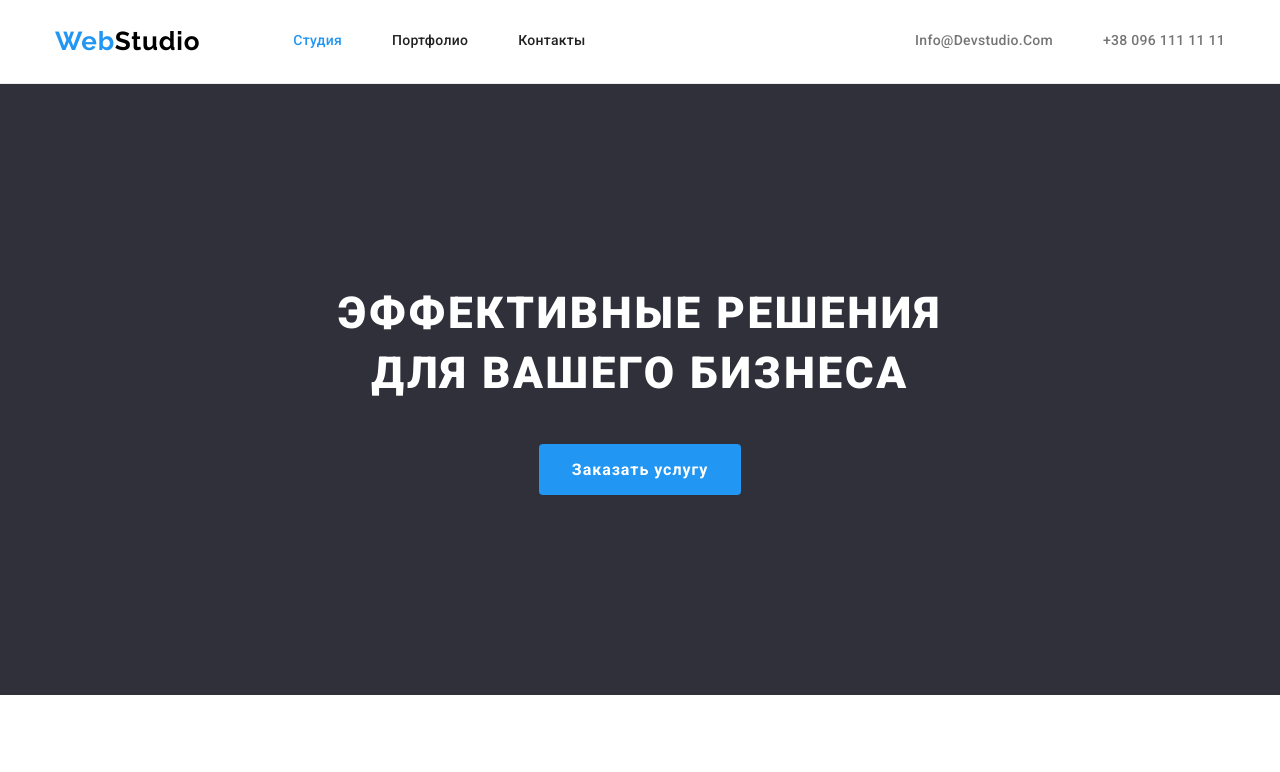
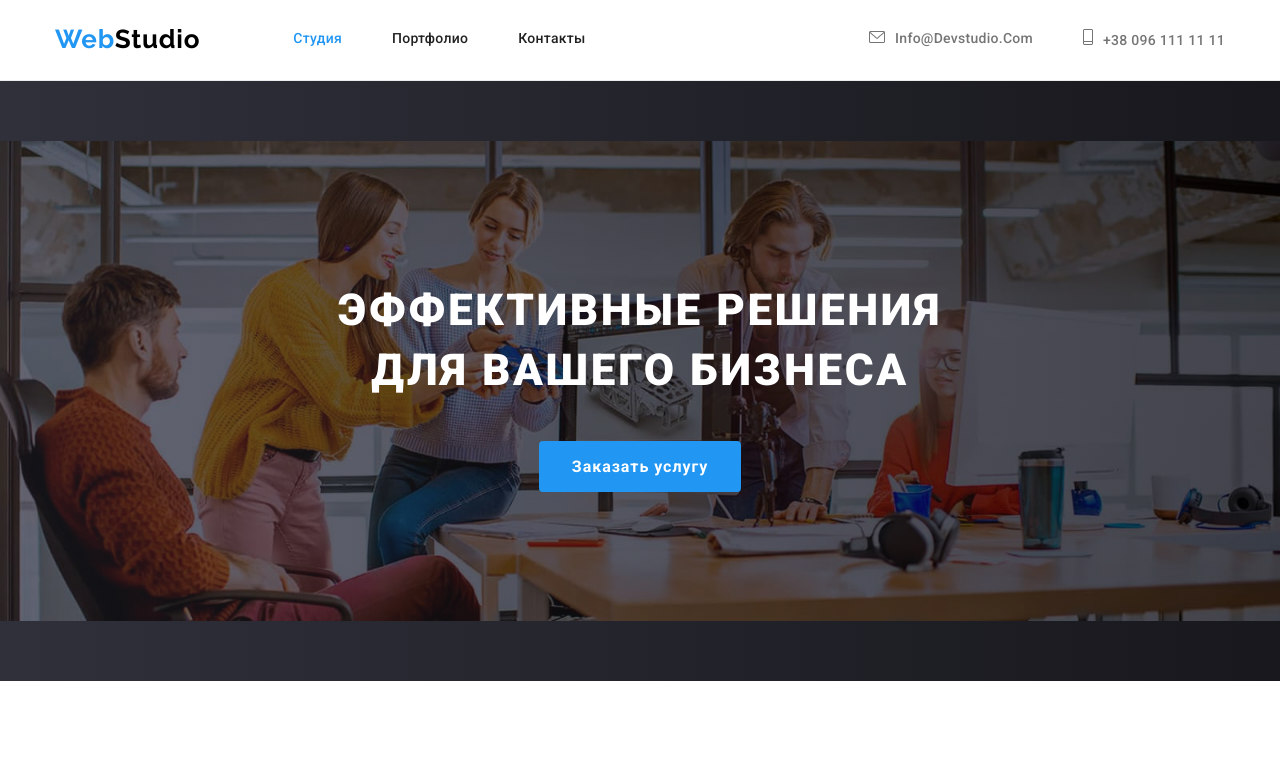
Before and after one commit to Lesia-f/goit-markup-hw-04, a plain HTML site: page index.html in a window 1280 px wide. Shown: the top 772 px of the page. Drawn offline with nearby package versions, Linux system fonts and the light colour scheme.

Commit message:
elements

```diff
--- a/css/style.css
+++ b/css/style.css
@@ -101,10 +101,9 @@ margin: 0;
 .links-current {
     color:var(--accent-color); }
 
-.nav {
+.nav-tel,
+.nav-mail {
 display: block;
-
-
     color:var(--primary-text-color);
     font-style: normal;
     font-size: 14px;
@@ -124,19 +123,44 @@ display: block;
 
  .address {
    margin-left: auto;
+   font-style: normal;
+
  }
 
-.nav:hover ,
-.nav:focus {
+.nav-tel:hover ,
+.nav-mail:hover ,
+.nav-mail:focus ,
+.nav-tel:focus {
     color:var(--accent-color);}
-
-.nav:active {
-color: tomato;}
 
  .main-nav {
 display: flex;
 align-items: center;
 }
+
+.nav-mail::before {
+    content:"";
+    align-items: center;
+    display: inline-block;
+    margin-right: 10px;
+    width: 16px;
+    height: 12px;
+    background-image: url(../images/icons/envelope.png);
+    background-size: contain;
+    }
+
+    .nav-tel::before {
+    content:"";
+    align-items: center;
+    display: inline-block;
+    margin-right: 10px;
+    width: 10px;
+    height: 16px;
+    background-image: url(../images/icons/Vector.png);
+    background-size: contain;
+
+}
+
 
 .specifity-container {
     display: flex;
@@ -155,11 +179,24 @@ margin-right: 30px;
 
 .hero {
     background: var(--background-color);
+
+    background-image: linear-gradient(
+        to right,
+        rgba(47, 48, 58, 0.4),
+        rgba(0, 0, 0, 0.5)
+        ),
+         url('../images/fon\ \(1\).jpg');
+    background-repeat: no-repeat;
+    background-position: center;
+    background-size: contain;
+    margin-left: auto;
+    margin-right:auto;
+    max-width: 1600px;
+    height: 600px;
     text-align: center;
     padding-top: 200px;
     padding-bottom: 200px;
-
- }
+    }
 
 .hero-title {
 
--- a/index.html
+++ b/index.html
@@ -27,9 +27,9 @@
             <address class="address">
                 <ul class="link-adress">
 <!-- Ссылка на адрес электронной почты  -->
-               <li class="item"> <a href="mailto:info@devstudio.com" class="nav">info@devstudio.com </a></li>
+               <li class="item"> <a href="mailto:info@devstudio.com" class="nav-mail">info@devstudio.com</a></li>
 <!-- Ссылка на телефонный номер -->
-               <li class="item"> <a href="tel:+380961111111" class="nav">+38 096 111 11 11</a></li>
+               <li class="item"> <a href="tel:+380961111111" class="nav-tel">+38 096 111 11 11</a></li>
                 </ul>
               </address>
            </div>
```
Also changed, not shown: portfolio.html (+2 -2 lines), images/fon (1).jpg (added), images/icons/Vector.png (added), images/icons/envelope.png (added).
